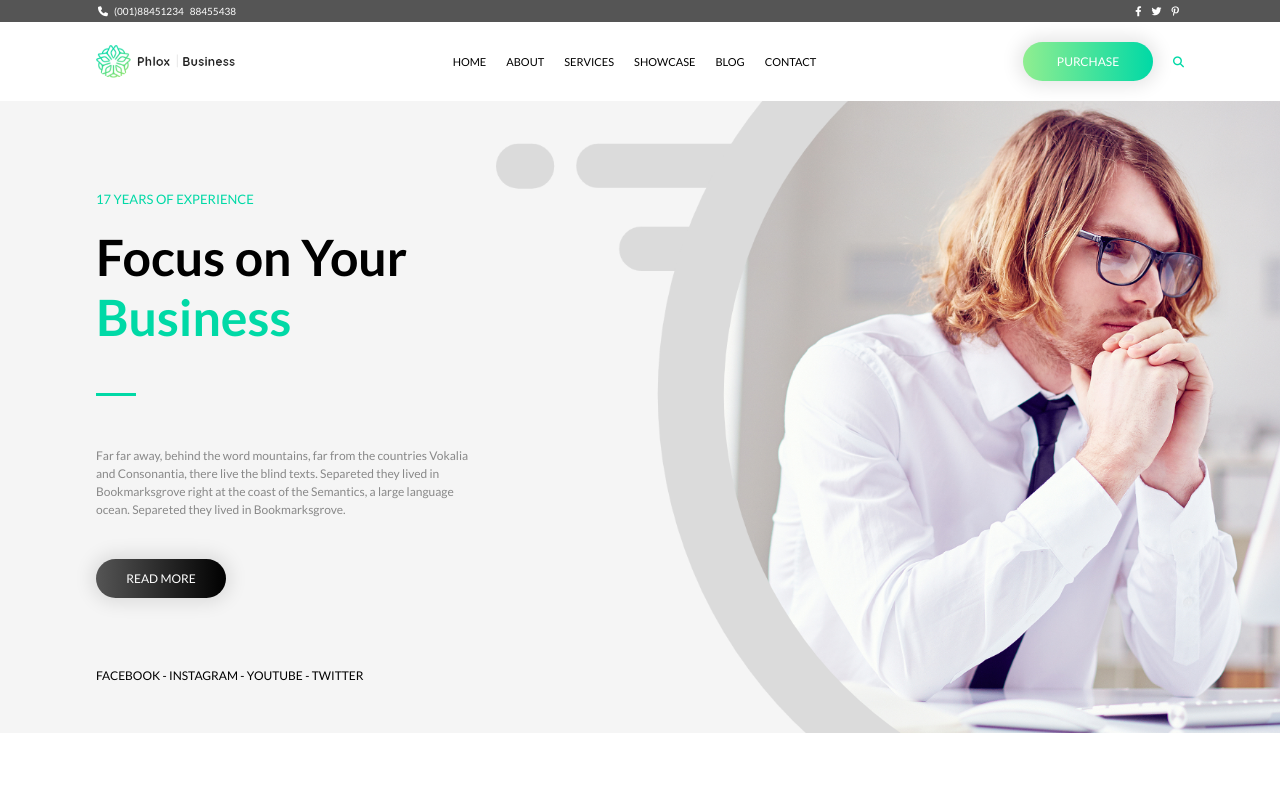
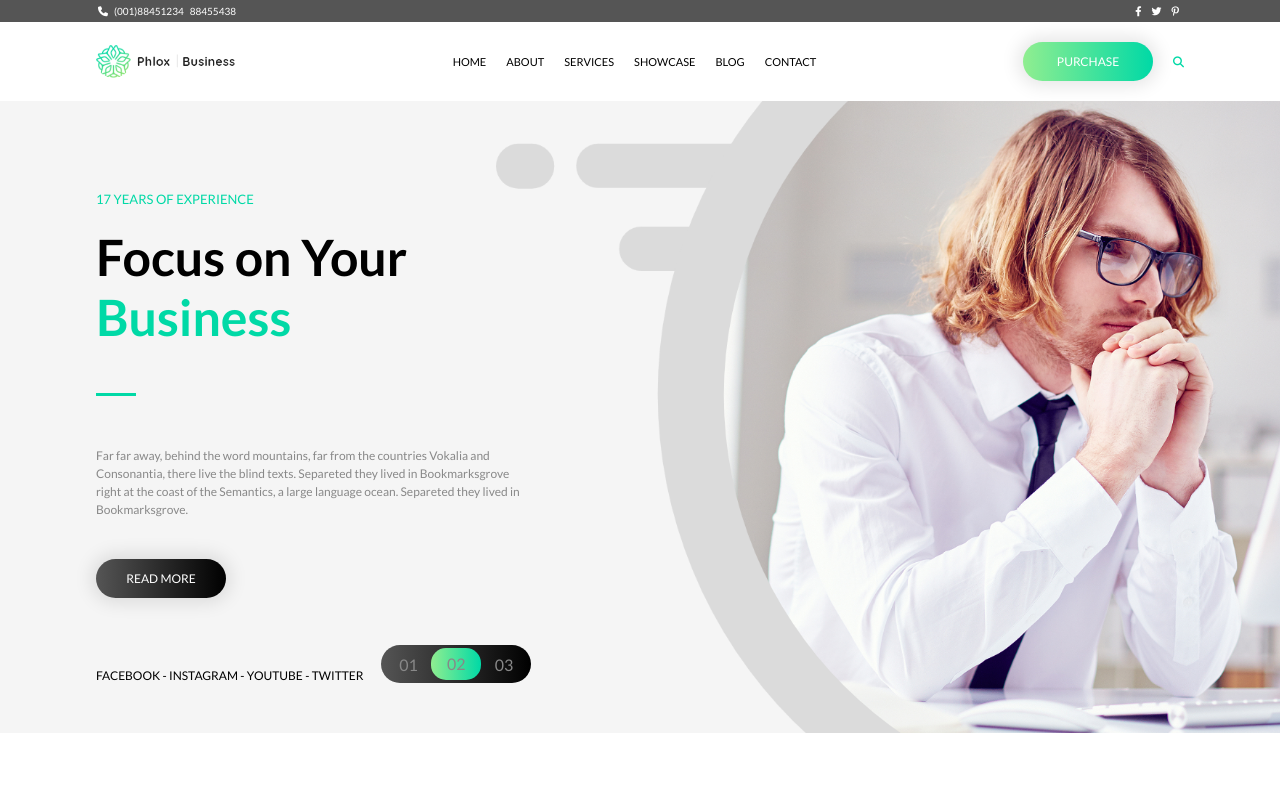
Before and after one commit to NicolaVerlato/proj-html-vuejs, a Vue app: page / in a window 1280 px wide. Shown: the top 800 px of the page. Built offline with nearby package versions, Linux system fonts and the light colour scheme.

Commit message:
hover fatti

```diff
--- a/src/assets/styles/common.scss
+++ b/src/assets/styles/common.scss
@@ -40,6 +40,11 @@ ul{
     font-size: 12px;
     width: 130px;
     text-align: center;
+
+    &:hover{
+        transform: scale(1.1);
+        transition-duration: 0.5s;
+    }
 }
 
 .green{
--- a/src/components/CommentComponent.vue
+++ b/src/components/CommentComponent.vue
@@ -37,9 +37,10 @@ export default {
 section{
     padding: 100px 0;
     background-image: url(../assets/images/four-businesspeople-in-a-boardroom-with-paperwork-PC4V8H4.jpg);
-    background-color: grey;
+    background-color: #444444;
     background-size: cover;
     background-position: center;
+    background-blend-mode: multiply;
 
     .container{
         width: 60%;
@@ -48,6 +49,10 @@ section{
 
         .icon{
             margin-bottom: 30px;
+
+            i{
+                font-size: 30px;
+            }
         }
 
         p{
--- a/src/components/ExamplesProj.vue
+++ b/src/components/ExamplesProj.vue
@@ -143,8 +143,9 @@ section{
             .img-text{
                 display: none;
                 position: absolute;
-                bottom: 5px;
-                left: 10px;
+                bottom: 25px;
+                left: 15px;
+                width: 100%;
             }
 
             img{
@@ -154,12 +155,17 @@ section{
             &:hover{
                 transform: scale(1.1);
                 transition-duration: 0.5s;
+                z-index: 2;
+                cursor: pointer;
 
+                img{
+                    background-image: linear-gradient(to right, lightgreen, $main_color_green);
+                    filter: brightness(50%);
+                }
 
                 .img-text{
                     display: block;
-                    width: 100%;
-                    background-image: linear-gradient(to right, lightgreen, $main_color_green);
+                    color: white;
                 }
             }
         }
--- a/src/components/JumboTron.vue
+++ b/src/components/JumboTron.vue
@@ -12,11 +12,14 @@
                 <p class="text">
                     Far far away, behind the word mountains, far from the countries Vokalia and Consonantia, there live the blind texts. Separeted they lived in Bookmarksgrove right at the coast of the Semantics, a large language ocean. Separeted they lived in Bookmarksgrove.
                 </p>
+
                 <div class="btn">
                     <a href="#">
                         READ MORE
                     </a>
                 </div>
+
+                <div class="flex">
                     <div class="socials">
                         <span>
                             <a href="#">
@@ -38,6 +41,11 @@
                                 TWITTER
                             </a>
                         </span>
+                    </div>
+
+                    <div class="banner">
+                        <span>01</span> <span class="no-black">02</span> <span>03</span>
+                    </div>
                 </div>
             </div>
 
@@ -67,7 +75,7 @@ section{
     background-color: $background-color-grey;
 
     .left{
-        width: 35%;
+        width: 40%;
         padding-top: 90px;
         padding-bottom: 50px;
 
@@ -100,9 +108,34 @@ section{
             background-image: linear-gradient(to right, #555555, $main_color_black);
             box-shadow: 0 0 18px 5px rgba(0, 0, 0, .1);
         }
+        .flex{
+            display: flex;
+            align-items: flex-end;
+            justify-content: space-between;
+        }
         .socials{
             font-size: 12px;
             padding-top: 70px;
+        }
+        .banner{
+            background-image: linear-gradient(to right, #555555, #000000);
+            width: 150px;
+            height: 38px;
+            color: #888888;
+            border-radius: 20px;
+            display: flex;
+            justify-content: space-between;
+            align-items: center;
+            padding: 0 18px;
+
+            .no-black{
+                background-image: linear-gradient(to right, lightgreen, $main_color_green);
+                border-radius: 15px;
+                text-align: center;
+                width: 50px;
+                height: 85%;
+                line-height: 32px;
+            }
         }
     }
 
--- a/src/components/LearnComponent.vue
+++ b/src/components/LearnComponent.vue
@@ -45,9 +45,13 @@ section{
     .images{
         width: 65%;
 
-        .image-green img{
-            border-radius: 0 20px 20px 0;
-            width: 600px;
+        .image-green{
+            img{
+                border-radius: 0 20px 20px 0;
+                width: 600px;
+                // filter: brightness(50%);
+                background-image: linear-gradient(to right, lightgreen, $main_color_green);
+            }
         }
         .img{
             position: absolute;
```
Lines whose indentation alone changed are shown as unchanged.
